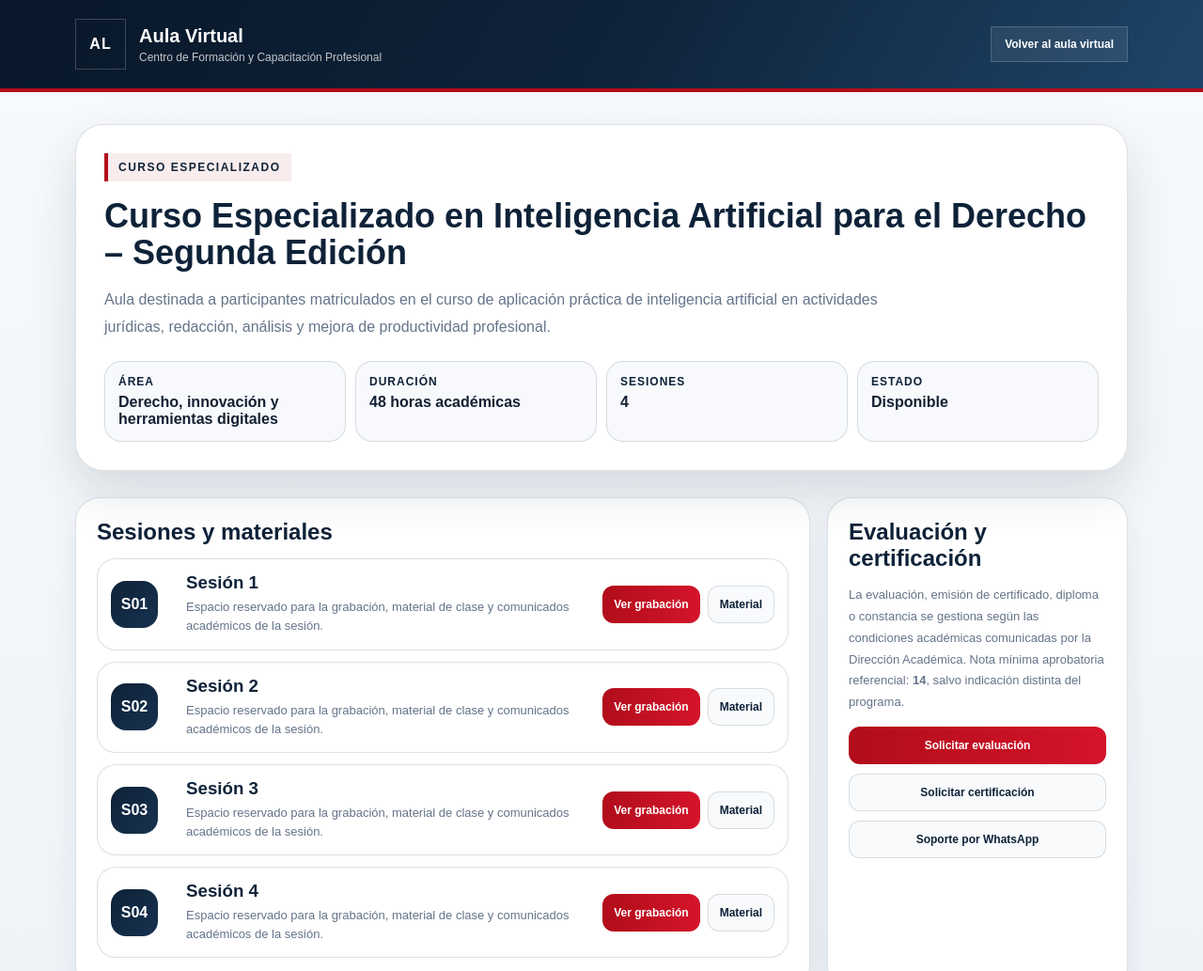
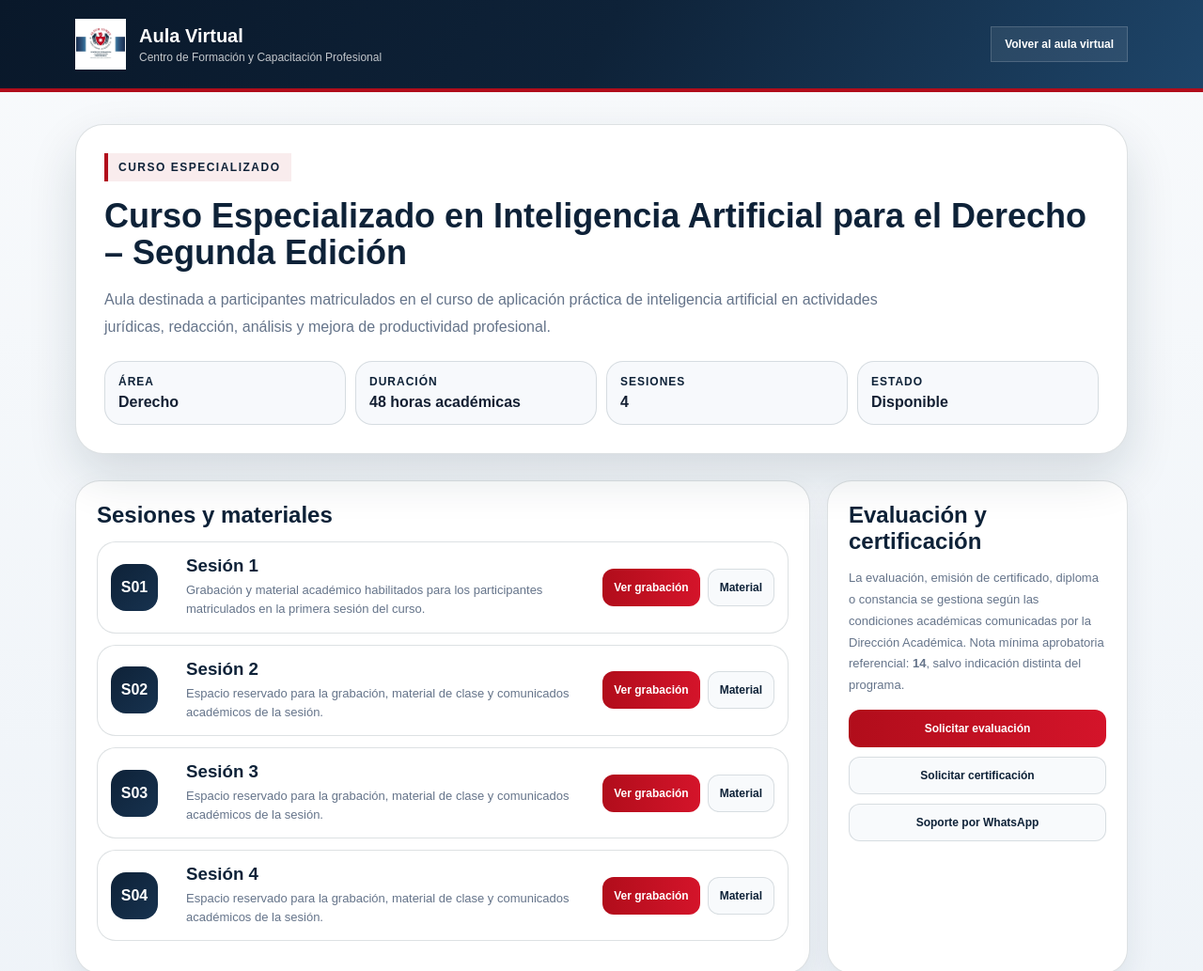
Before and after one commit to altumlumen-design/Altum-Lumen-centro-formacion, a plain HTML site: page ia-derecho-2da-edicion.html in a window 1280 px wide. Shown: the top 1033 px of the page at 94% size. Drawn offline with Linux system fonts and the light colour scheme.

Commit message:
Add files via upload

```diff
--- a/ia-derecho-2da-edicion.html
+++ b/ia-derecho-2da-edicion.html
@@ -8,17 +8,19 @@
   <style>
     :root{--navy:#0E2238;--navy2:#17324F;--red:#B10D1B;--paper:#F4F6F9;--ink:#142033;--muted:#65748A;--line:rgba(14,42,59,.14);--white:#fff;--shadow:0 22px 52px rgba(14,42,59,.14)}
     *{box-sizing:border-box} body{margin:0;font-family:Arial,Helvetica,sans-serif;color:var(--ink);background:linear-gradient(180deg,#f8fafc,#eef3f8)} a{text-decoration:none;color:inherit} .container{width:min(1120px,92vw);margin:auto}
-    header{background:linear-gradient(120deg,#09182A,var(--navy),#1E4569);color:#fff;border-bottom:4px solid var(--red)} .head{display:flex;align-items:center;justify-content:space-between;gap:18px;padding:20px 0} .brand{display:flex;gap:14px;align-items:center} .mark{width:54px;height:54px;display:grid;place-items:center;border:1px solid rgba(255,255,255,.2);font-weight:900;letter-spacing:1px} .brand b{display:block;font-size:20px} .brand span{display:block;color:rgba(255,255,255,.75);font-size:12px;margin-top:4px} .head a{padding:11px 14px;border:1px solid rgba(255,255,255,.16);background:rgba(255,255,255,.08);font-weight:800;font-size:12px}
+    header{background:linear-gradient(120deg,#09182A,var(--navy),#1E4569);color:#fff;border-bottom:4px solid var(--red)} .head{display:flex;align-items:center;justify-content:space-between;gap:18px;padding:20px 0} .brand{display:flex;gap:14px;align-items:center} .mark{width:54px;height:54px;display:grid;place-items:center;border:1px solid rgba(255,255,255,.2);font-weight:900;letter-spacing:1px;overflow:hidden;background:#fff}.mark img{width:100%;height:100%;object-fit:cover;display:block} .brand b{display:block;font-size:20px} .brand span{display:block;color:rgba(255,255,255,.75);font-size:12px;margin-top:4px} .head a{padding:11px 14px;border:1px solid rgba(255,255,255,.16);background:rgba(255,255,255,.08);font-weight:800;font-size:12px}
     .hero{padding:34px 0 20px} .hero-card{position:relative;overflow:hidden;background:#fff;border:1px solid var(--line);border-radius:30px;box-shadow:var(--shadow);padding:30px} .kicker{display:inline-flex;padding:8px 11px;background:rgba(177,13,27,.08);border-left:4px solid var(--red);color:var(--navy);font-size:12px;font-weight:900;text-transform:uppercase;letter-spacing:1.5px} h1{margin:18px 0 10px;font-size:36px;line-height:1.08;color:var(--navy)} .desc{max-width:880px;line-height:1.8;color:var(--muted)} .meta{display:grid;grid-template-columns:repeat(4,1fr);gap:10px;margin-top:22px} .meta div{background:#f7f9fc;border:1px solid var(--line);padding:14px;border-radius:18px} .meta b{display:block;color:var(--navy);font-size:12px;text-transform:uppercase;letter-spacing:1px} .meta span{display:block;margin-top:6px;color:var(--ink);font-weight:800}
     .grid{display:grid;grid-template-columns:1fr 320px;gap:18px;padding:8px 0 36px} .panel{background:#fff;border:1px solid var(--line);border-radius:26px;box-shadow:0 14px 32px rgba(14,42,59,.08);padding:22px} .panel h2{margin:0 0 14px;color:var(--navy)} .session{display:grid;grid-template-columns:64px 1fr auto;gap:16px;align-items:center;border:1px solid var(--line);border-radius:20px;padding:14px;margin-bottom:12px;background:#fff} .session-num{width:50px;height:50px;border-radius:16px;background:linear-gradient(135deg,var(--navy),var(--navy2));color:#fff;display:grid;place-items:center;font-weight:900} .session h3{margin:0 0 5px;color:var(--navy)} .session p{margin:0;color:var(--muted);font-size:13px;line-height:1.55} .session-actions{display:flex;gap:8px;flex-wrap:wrap;justify-content:flex-end} .session-actions a,.side-actions a{display:inline-flex;align-items:center;justify-content:center;min-height:40px;padding:0 12px;border-radius:12px;border:1px solid var(--line);font-weight:900;font-size:12px;background:#f8fafc;color:var(--navy)} .session-actions a:first-child,.side-actions a.primary{background:linear-gradient(90deg,var(--red),#D4142A);color:#fff;border:0}
     .note{font-size:13px;line-height:1.75;color:var(--muted)} .side-actions{display:grid;gap:10px;margin-top:14px} footer{padding:20px 0 34px;color:var(--muted);font-size:12px;font-weight:800;text-align:center}
     @media(max-width:900px){.grid{grid-template-columns:1fr}.meta{grid-template-columns:1fr 1fr}.session{grid-template-columns:1fr}.session-actions{justify-content:flex-start}} @media(max-width:560px){h1{font-size:28px}.meta{grid-template-columns:1fr}.head{flex-direction:column;align-items:flex-start}}
   </style>
+  <link rel="icon" type="image/jpeg" href="logo-centro-formacion.jpg"/>
+  <link rel="apple-touch-icon" href="logo-centro-formacion.jpg"/>
 </head>
 <body>
   <header>
     <div class="container head">
-      <div class="brand"><div class="mark">AL</div><div><b>Aula Virtual</b><span>Centro de Formación y Capacitación Profesional</span></div></div>
+      <div class="brand"><div class="mark"><img src="logo-centro-formacion.jpg" alt="Altum Lumen"></div><div><b>Aula Virtual</b><span>Centro de Formación y Capacitación Profesional</span></div></div>
       <a href="aula-virtual.html">Volver al aula virtual</a>
     </div>
   </header>
@@ -29,7 +31,7 @@
         <h1>Curso Especializado en Inteligencia Artificial para el Derecho – Segunda Edición</h1>
         <p class="desc">Aula destinada a participantes matriculados en el curso de aplicación práctica de inteligencia artificial en actividades jurídicas, redacción, análisis y mejora de productividad profesional.</p>
         <div class="meta">
-          <div><b>Área</b><span>Derecho, innovación y herramientas digitales</span></div>
+          <div><b>Área</b><span>Derecho</span></div>
           <div><b>Duración</b><span>48 horas académicas</span></div>
           <div><b>Sesiones</b><span>4</span></div>
           <div><b>Estado</b><span>Disponible</span></div>
@@ -44,11 +46,11 @@
           <div class="session-num">S01</div>
           <div>
             <h3>Sesión 1</h3>
-            <p>Espacio reservado para la grabación, material de clase y comunicados académicos de la sesión.</p>
+            <p>Grabación y material académico habilitados para los participantes matriculados en la primera sesión del curso.</p>
           </div>
           <div class="session-actions">
-            <a href="#" onclick="alert('Enlace pendiente de habilitación por Dirección Académica.');return false;">Ver grabación</a>
-            <a href="#" onclick="alert('Material pendiente de habilitación por Dirección Académica.');return false;">Material</a>
+            <a href="https://youtu.be/6AJgxub_Z4I?si=b4G2GUb_zfgQRg2Q" target="_blank" rel="noopener">Ver grabación</a>
+            <a href="https://drive.google.com/file/d/1zBHEBJZ08kBNAbBY4eTSxN3SAIoE_C9m/view?usp=sharing" target="_blank" rel="noopener">Material</a>
           </div>
         </article>
 
```
Also changed, not shown: aula-virtual.html (+4 -2 lines), conferencia-seguridad-ciudadana-control-territorial.html (+4 -2 lines), conferencia-serenazgo-pnp.html (+4 -2 lines), curso-gestion-publica-municipal.html (+4 -2 lines), curso-gestion-riesgo-desastres.html (+4 -2 lines), curso-inversion-publica-gestion-proyectos.html (+4 -2 lines), diplomado-direccion-gestion-seguridad-ciudadana.html (+4 -2 lines), diplomado-orden-interno-seguridad-ciudadana.html (+4 -2 lines), logo-centro-formacion.jpg (added), 1 other file.
